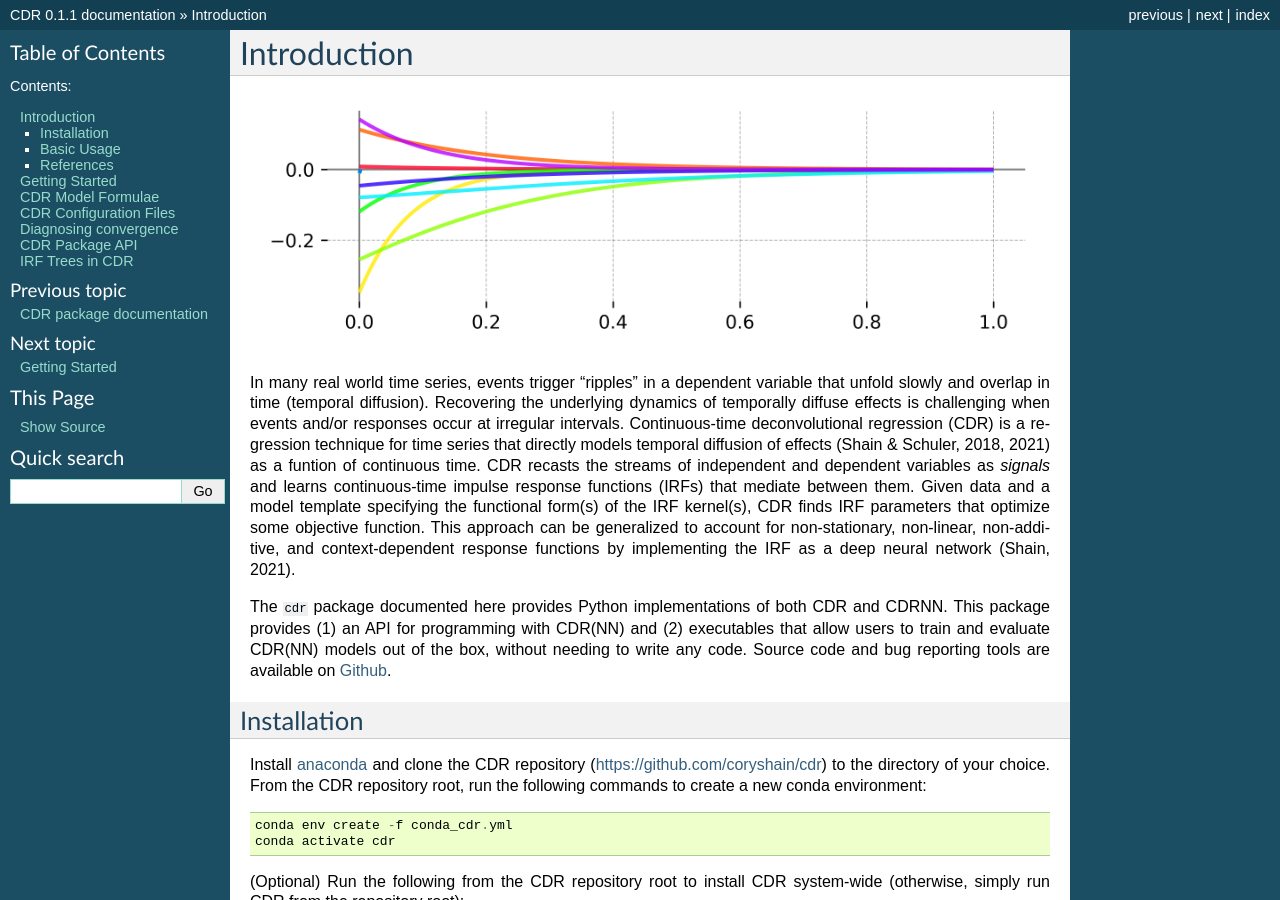
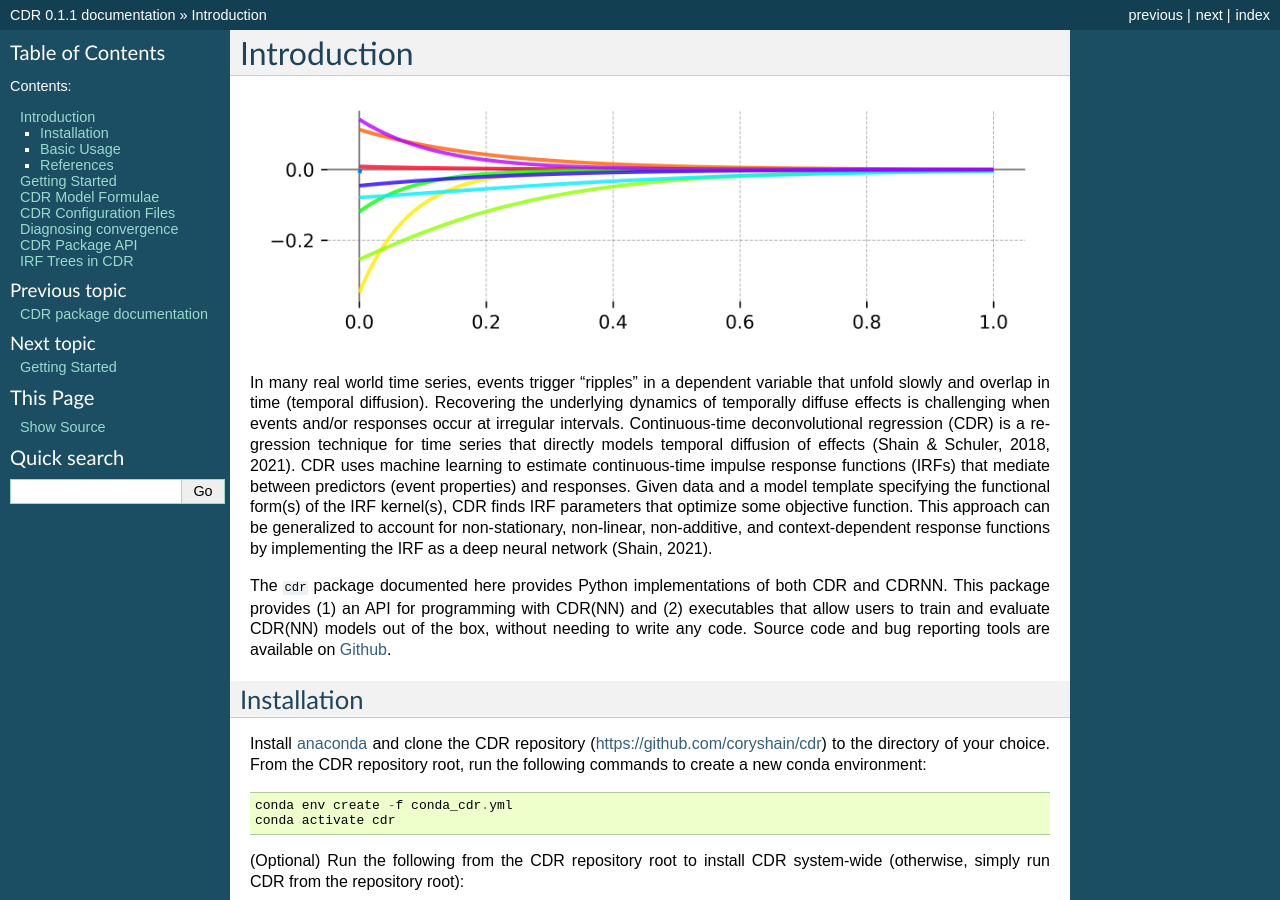
Before and after one commit to coryshain/cdr, a Sphinx documentation site: the page built from docs/source/introduction.rst, in a window 1280 px wide and 900 px high. Built offline with Sphinx 7.4.7, drawn with Linux system fonts in a browser that asks for light colours; pages that are not in the unit, such as notebooks, are missing from menus.

Commit message:
Updates to docs

```diff
--- a/docs/source/introduction.rst
+++ b/docs/source/introduction.rst
@@ -7,8 +7,8 @@ Introduction
 
 In many real world time series, events trigger "ripples" in a dependent variable that unfold slowly and overlap in time (temporal diffusion).
 Recovering the underlying dynamics of temporally diffuse effects is challenging when events and/or responses occur at irregular intervals.
-Continuous-time deconvolutional regression (CDR) is a regression technique for time series that directly models temporal diffusion of effects (Shain & Schuler, 2018, 2021) as a funtion of continuous time.
-CDR recasts the streams of independent and dependent variables as `signals` and learns continuous-time impulse response functions (IRFs) that mediate between them.
+Continuous-time deconvolutional regression (CDR) is a regression technique for time series that directly models temporal diffusion of effects (Shain & Schuler, 2018, 2021).
+CDR uses machine learning to estimate continuous-time impulse response functions (IRFs) that mediate between predictors (event properties) and responses.
 Given data and a model template specifying the functional form(s) of the IRF kernel(s), CDR finds IRF parameters that optimize some objective function.
 This approach can be generalized to account for non-stationary, non-linear, non-additive, and context-dependent response functions by implementing the IRF as a deep neural network (Shain, 2021).
 
```
Also changed, not shown: README.md (+1 -1 lines).
